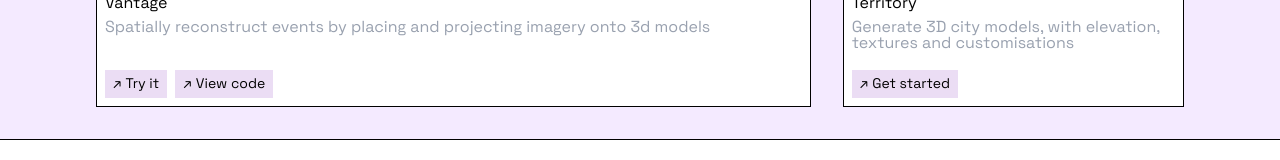
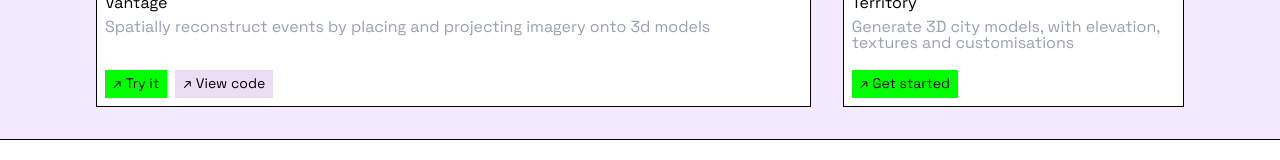
Before and after one commit to thometnanni/vantage-landing-page, a SvelteKit app: page / in a window 1280 px wide. Shown: the part 1315-1475 px from the top of the page. Built offline with nearby package versions, Linux system fonts and the light colour scheme.

Commit message:
adds utility class for secondary links; update primary link styiling; use primary link styling only on first card link

```diff
--- a/src/app.css
+++ b/src/app.css
@@ -7,7 +7,11 @@
 }
 
 @utility link {
-  @apply bg-link hover:bg-highlite px-1 text-black;
+  @apply bg-highlite hover:bg-black px-1 text-black hover:text-highlite;
+}
+
+@utility link-secondary {
+  @apply bg-link hover:bg-black px-1 text-black hover:text-highlite;
 }
 
 body {
--- a/src/lib/components/Card.svelte
+++ b/src/lib/components/Card.svelte
@@ -29,11 +29,13 @@
       </div>
       {#if links.length > 0}
         <div class="flex gap-2">
-          {#each links as link}
+          {#each links as link, i}
             <a
               href={link.href}
               target="_blank"
-              class="inline-flex items-center gap-1 px-2 py-1 link text-sm"
+              class="inline-flex items-center gap-1 px-2 py-1 text-sm"
+              class:link={i === 0}
+              class:link-secondary={i > 0}
             >
               <span>↗</span>
               {link.text}
--- a/src/lib/components/Intro.svelte
+++ b/src/lib/components/Intro.svelte
@@ -50,7 +50,7 @@
     </h1>
     <a
       href="mailto:hi@thometnanni.net"
-      class="bg-highlite px-2 py-1 sm:mt-5 inline-block text-black hover:bg-black hover:text-highlite pointer-events-auto text-base"
+      class="link px-2 py-1 sm:mt-5 inline-block pointer-events-auto text-base"
     >
       Contact us
     </a>
@@ -62,7 +62,7 @@
     <p>
       Vantage is a toolkit for photo- and video-based spatial reconstruction
       designed for investigative journalists and fact-checkers by
-      <a class="link" href="https://krisenstab.net/"> krisenstab.</a>
+      <a class="link-secondary" href="https://krisenstab.net/"> krisenstab.</a>
     </p>
     <p class="indent-10">
       We provide open source tools and guides for spatial journalism. Our web
```
